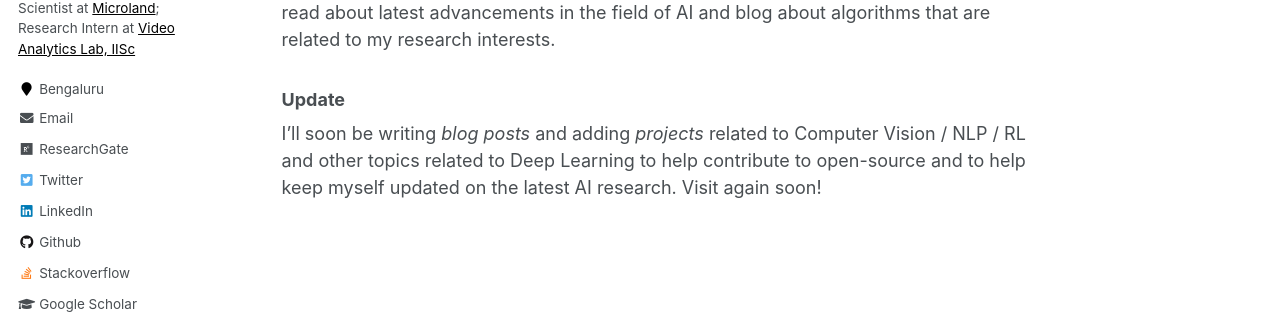
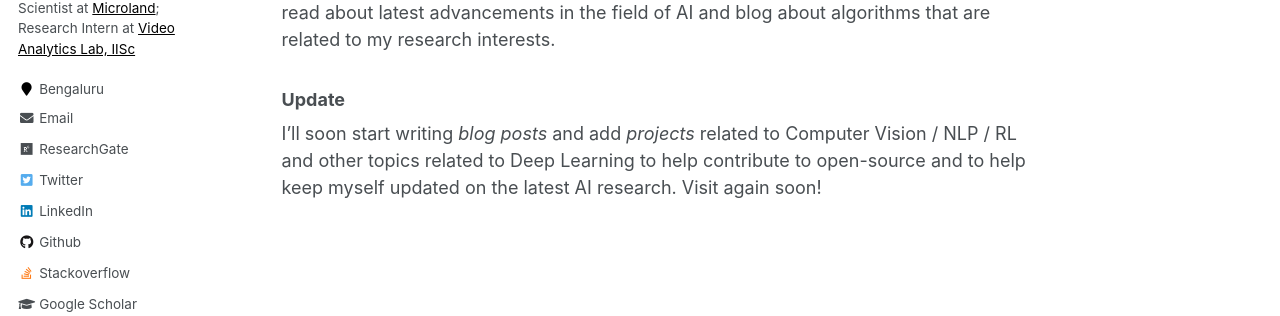
Before and after one commit to BalrajAshwath/BalrajAshwath.github.io, a Jekyll site: the page built from _pages/about.md, in a window 1280 px wide. Shown: the part 377-693 px from the top of the page. Built offline with Jekyll 4.4.1, drawn with Linux system fonts in a browser that asks for light colours.

Commit message:
Updated About

```diff
--- a/_pages/about.md
+++ b/_pages/about.md
@@ -14,4 +14,4 @@ Warm Greetings! I am **Balraj Ashwath**, currently working as a Machine Learning
 
 
 ### Update
-I'll soon be writing *blog posts* and adding *projects* related to Computer Vision / NLP / RL and other topics related to Deep Learning to help contribute to open-source and to help keep myself updated on the latest AI research. Visit again soon!
+I'll soon start writing *blog posts* and add *projects* related to Computer Vision / NLP / RL and other topics related to Deep Learning to help contribute to open-source and to help keep myself updated on the latest AI research. Visit again soon!
```
